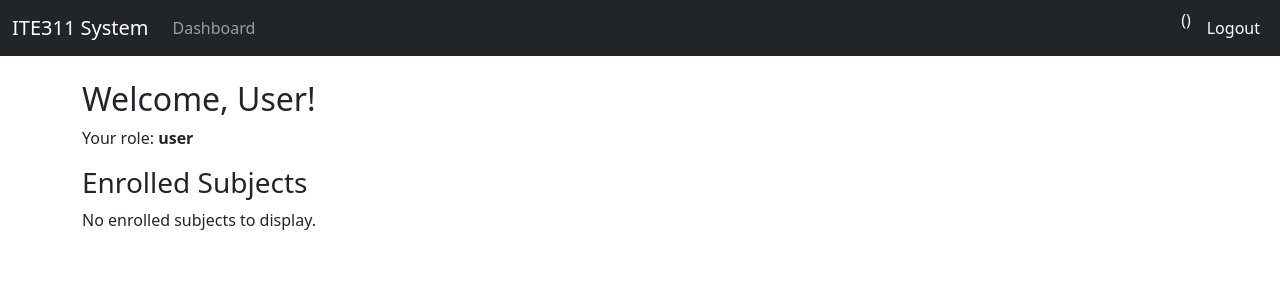
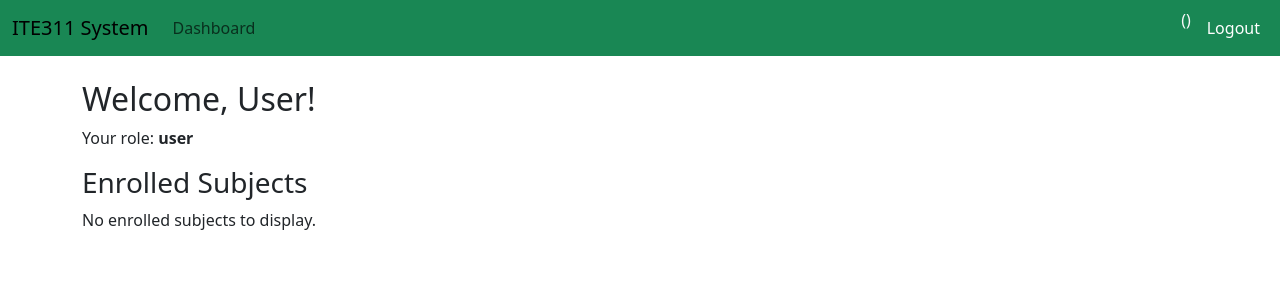
Before and after one commit to thorfinn0222/WebSystem-ITE311, a CodeIgniter 4 app: the page made by app/Views/auth/dashboard.php in a window 1280 px wide. Shown: the top 300 px of the page. Run offline with PHP 8.4 and a stand-in for CodeIgniter, Linux system fonts and the light colour scheme; the template is opened without the code that fills it, so the values that code supplies are empty; some libraries are stand-ins or nearby versions.

Commit message:
fixing the code

```diff
--- a/app/Views/template/header.php
+++ b/app/Views/template/header.php
@@ -8,7 +8,7 @@
 </head>
 <body>
 
-<nav class="navbar navbar-expand-lg navbar-dark bg-dark">
+<nav class="navbar navbar-expand-lg  bg-success">
     <div class="container-fluid">
         <a class="navbar-brand" href="/dashboard">ITE311 System</a>
         <button class="navbar-toggler" type="button" data-bs-toggle="collapse" data-bs-target="#navbarNav">
```
